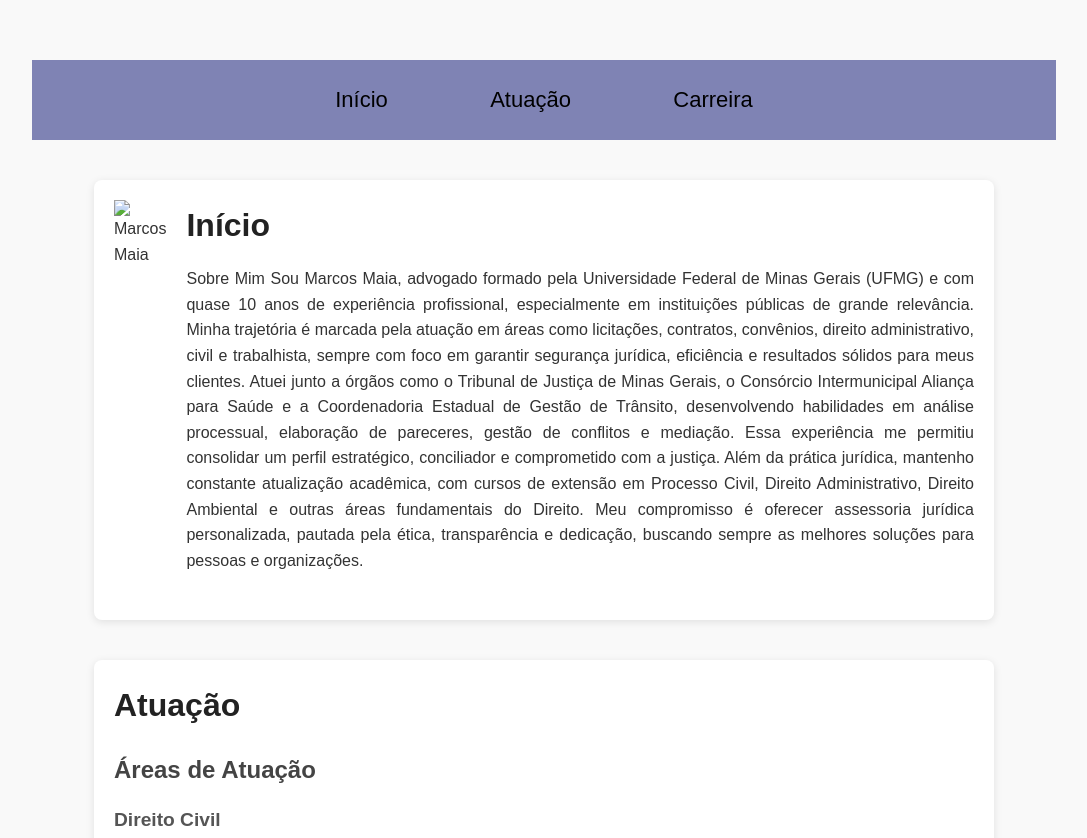
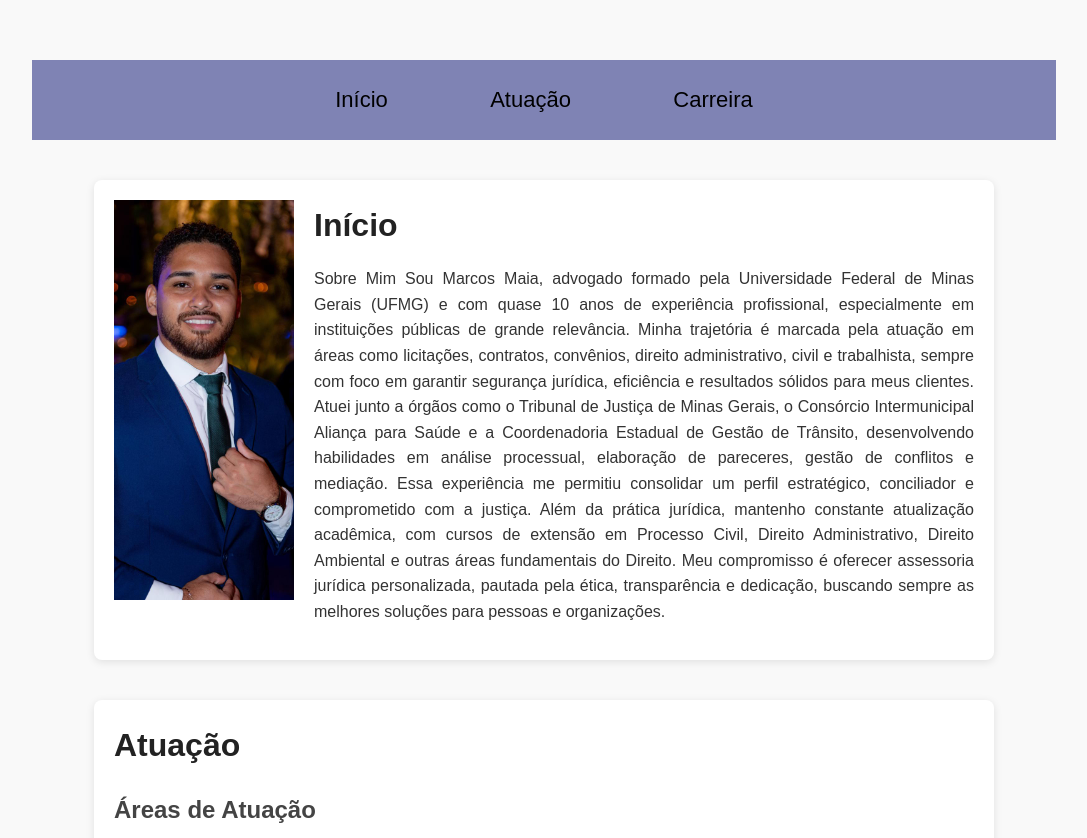
Before and after one commit to kpzt/Marcos, a plain HTML site: page index.html in a window 1280 px wide. Shown: the top 838 px of the page, without its empty margins (96-1183 px from the left). Drawn offline with Linux system fonts and the light colour scheme.

Commit message:
Update index.html

```diff
--- a/index.html
+++ b/index.html
@@ -18,7 +18,7 @@
 
     <section class="secoes" id="inicio">
       <div class="perfil">
-        <img src="img/WhatsApp Image 2025-08-18 at 10.39.59.jpeg" alt="Marcos Maia" />
+        <img src="WhatsApp Image 2025-08-18 at 10.39.59.jpeg" alt="Marcos Maia" />
         <div class="descricao">
           <h1>Início</h1>
           <p>
```
